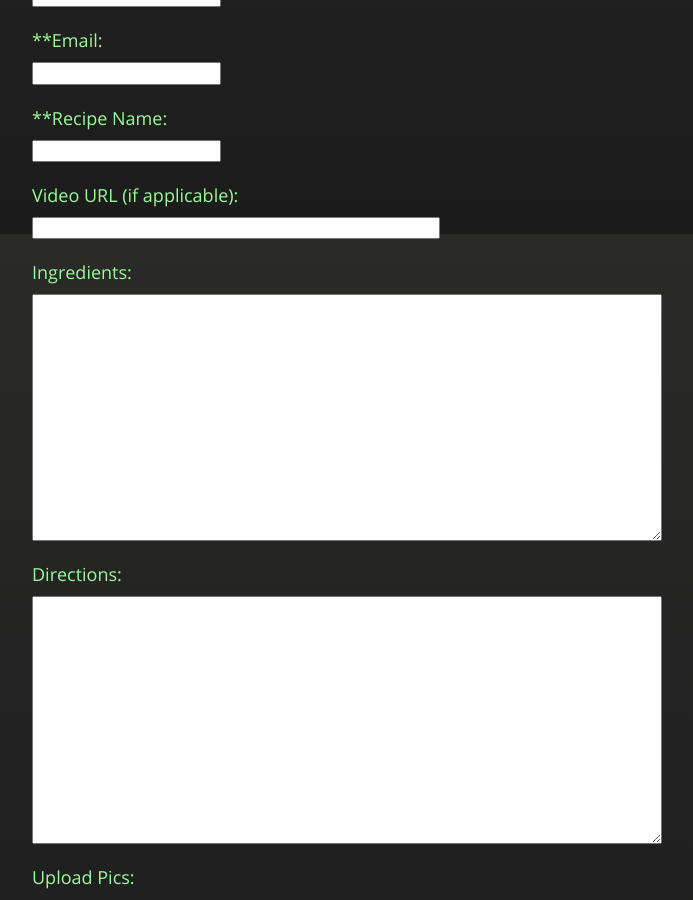
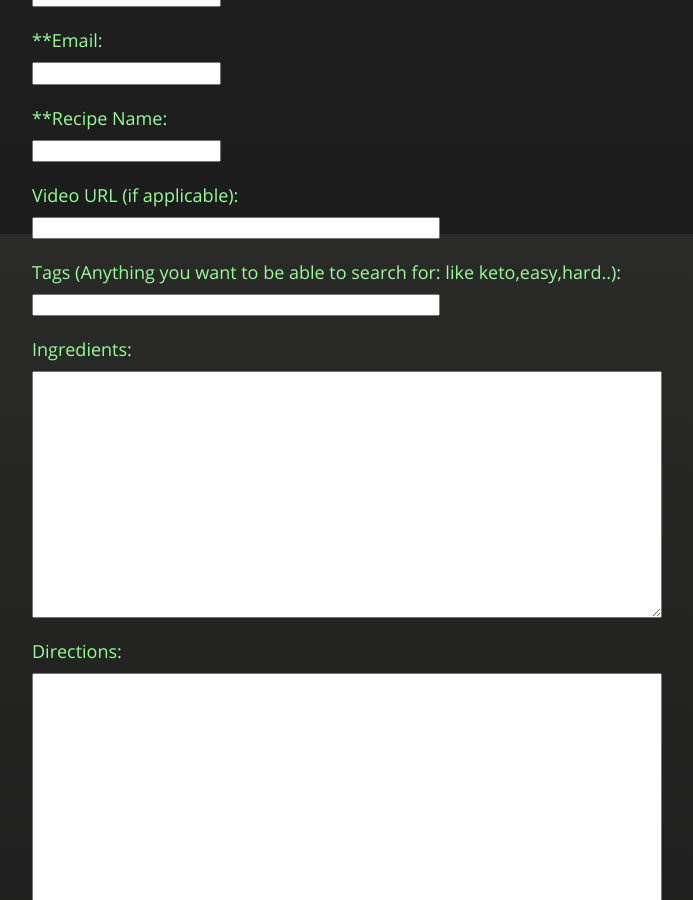
Before and after one commit to cmwillett/TheDigitalCookbook, a Jekyll site: the page built from Contact/SubmitRecipe.md, in a window 1280 px wide and 900 px high, scrolled down 666 px. Shown: the whole window, without its empty margins (283-976 px from the left). Built offline with Jekyll 4.4.1, drawn with Linux system fonts in a browser that asks for light colours; nearby versions of some CDN libraries; a script that is not in the unit is left out.

Commit message:
added tags field

```diff
--- a/Contact/SubmitRecipe.md
+++ b/Contact/SubmitRecipe.md
@@ -27,6 +27,8 @@ tags: submit,recipe,new
       <input type="text" name="_subject" required><br/><br/>
       <b><h3>Video URL (if applicable):</h3></b>
       <input type="text" style="width: 400px;" name="VideoUrl"><br/><br/>
+      <b><h3>Tags (Anything you want to be able to search for: like keto,easy,hard..):</h3></b>
+      <input type="text" style="width: 400px;" name="tags"><br/><br/>
       <b><h3>Ingredients:</h3></b>
       <textarea rows="15" cols="75" name="Ingredients"></textarea><br/><br/>
       <b><h3>Directions:</h3></b>
```
